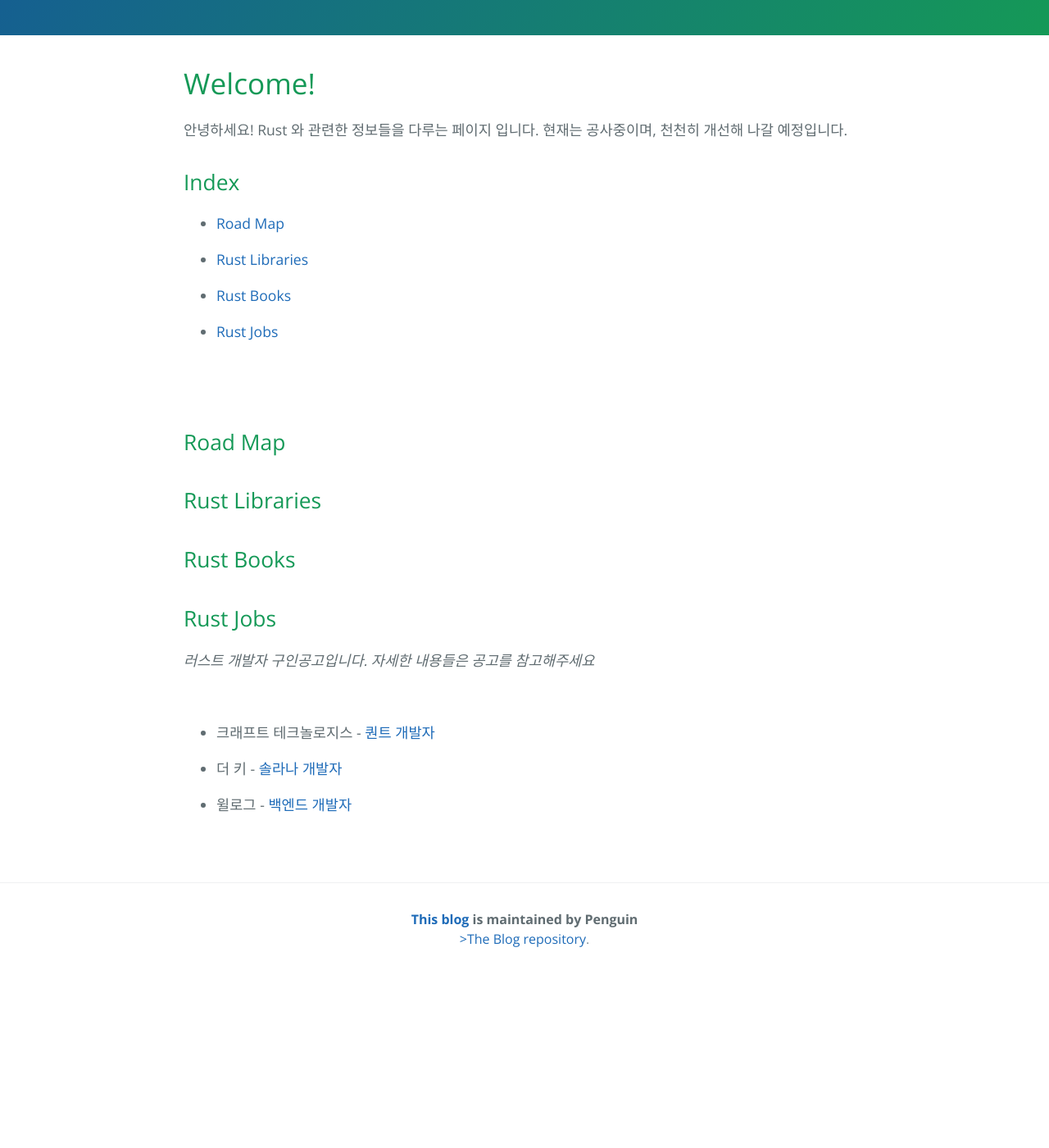
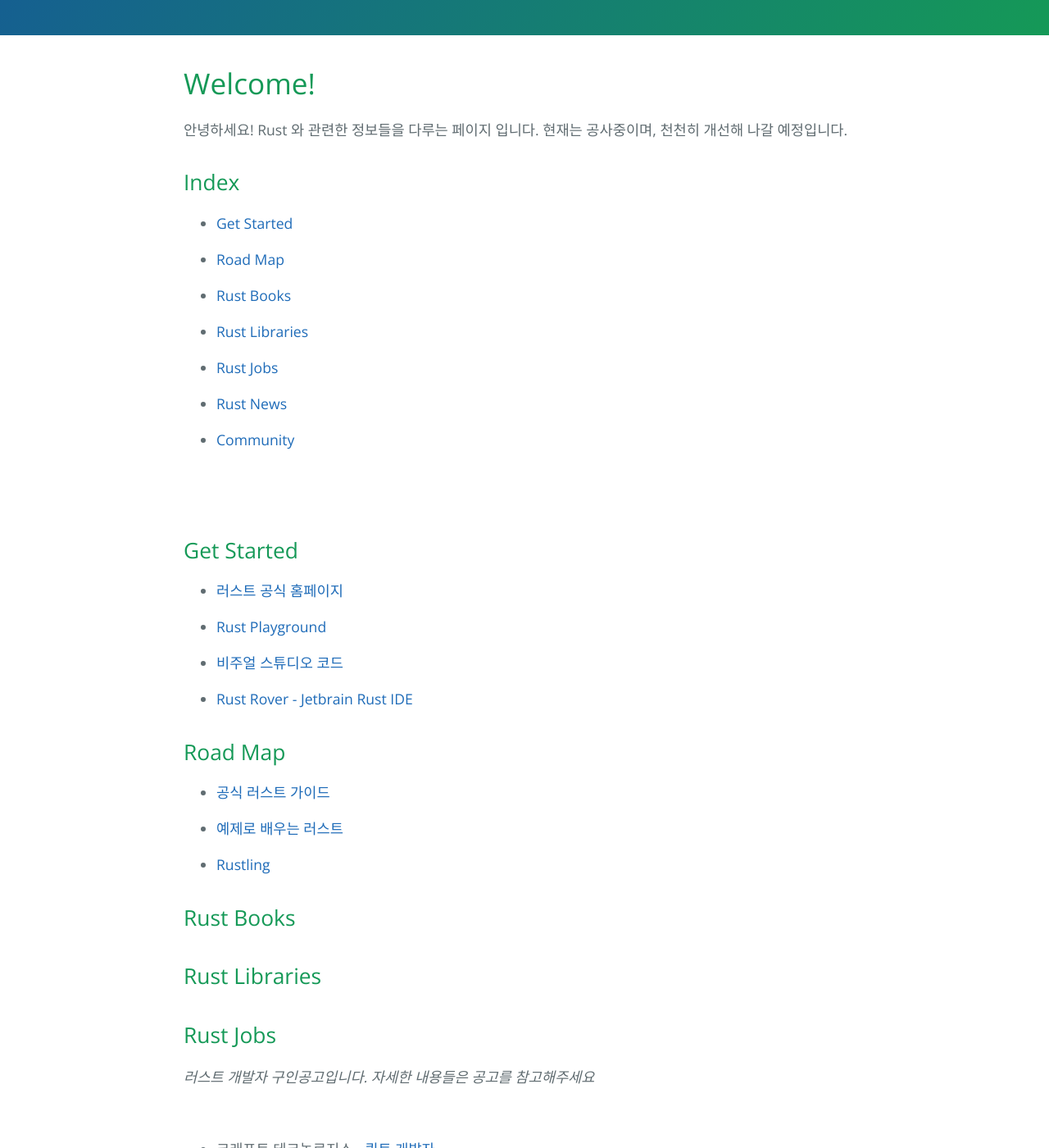
Before and after one commit to RustPenguin/RustPenguin.github.io, a Jekyll site: the page built from index.md, in a window 1280 px wide and 1400 px high, scrolled down 340 px. Shown: the whole window at 82% size. Built offline with Jekyll 4.4.1, drawn with Linux system fonts in a browser that asks for light colours; our own code applies the rules of GitHub Pages for plain Markdown files; before the commit the page ends 1497 px from its top, so only the background shows below that; some of the changed text lies outside the part shown.

Commit message:
Long time no update

```diff
--- a/index.md
+++ b/index.md
@@ -8,21 +8,44 @@
 
 ## Index
 
+- [Get Started](#get-started)
+
 - [Road Map](#road-map)
+
+- [Rust Books](#rust-books)
 
 - [Rust Libraries](#rust-libraries)
 
-- [Rust Books](#rust-books)
+- [Rust Jobs](#rust-jobs)
 
-- [Rust Jobs](#rust-jobs)
+- [Rust News](#rust-news)
+
+- [Community](#community)
 
 <br><br>
 
+## Get Started
+
+- [러스트 공식 홈페이지](https://www.rust-lang.org/)
+
+- [Rust Playground](https://play.rust-lang.org/)
+
+- [비주얼 스튜디오 코드](https://code.visualstudio.com/)
+
+- [Rust Rover - Jetbrain Rust IDE](https://www.jetbrains.com/rust/)
+
 ## Road Map
+
+- [공식 러스트 가이드](https://doc.rust-lang.org/book/)
+
+- [예제로 배우는 러스트](https://doc.rust-lang.org/rust-by-example/)
+
+- [Rustling](https://github.com/rust-lang/rustlings/)
+
+## Rust Books
 
 ## Rust Libraries
 
-## Rust Books
 
 ## Rust Jobs
 
@@ -35,3 +58,15 @@
 - 더 키 - [솔라나 개발자](https://organized-plot-a3f.notion.site/14bc2919021a41678288c38a2a8749c9)<br>
 
 - 윌로그 - [백엔드 개발자](https://www.wanted.co.kr/wd/164098)<br>
+
+## Rust News
+
+- [주간 러스트](https://this-week-in-rust.org/)
+
+- [Rust 블로그](https://blog.rust-lang.org/)
+
+- [Rust 읽기](https://readrust.net/)
+
+## Community
+
+- [Rustcon](https://rustconf.com/)
```
Also changed, not shown: _drafts/rust-project-guide.md (added, +9 -0 lines).
